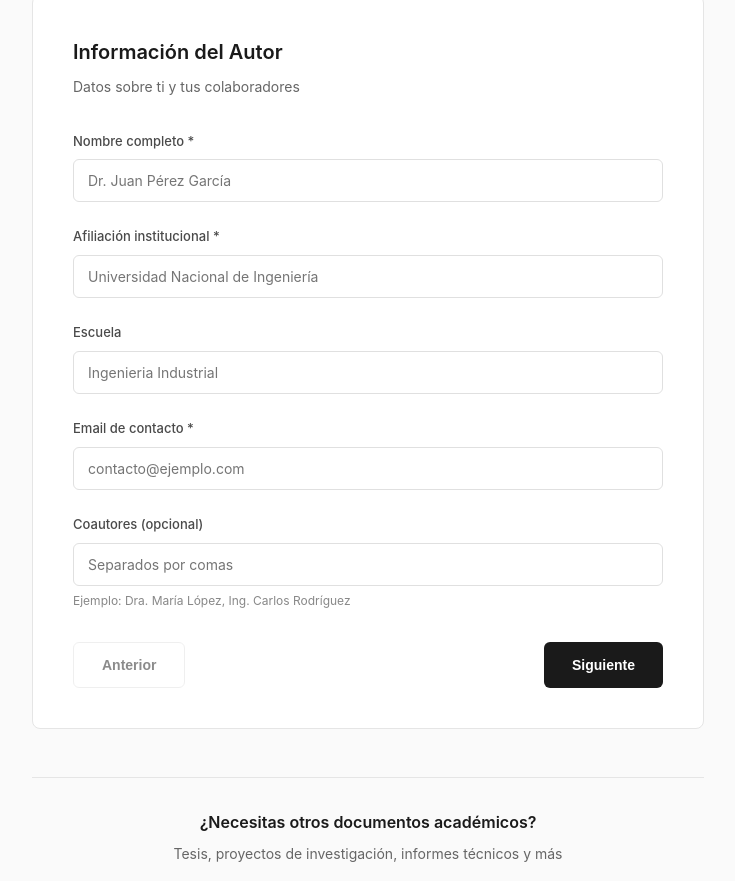
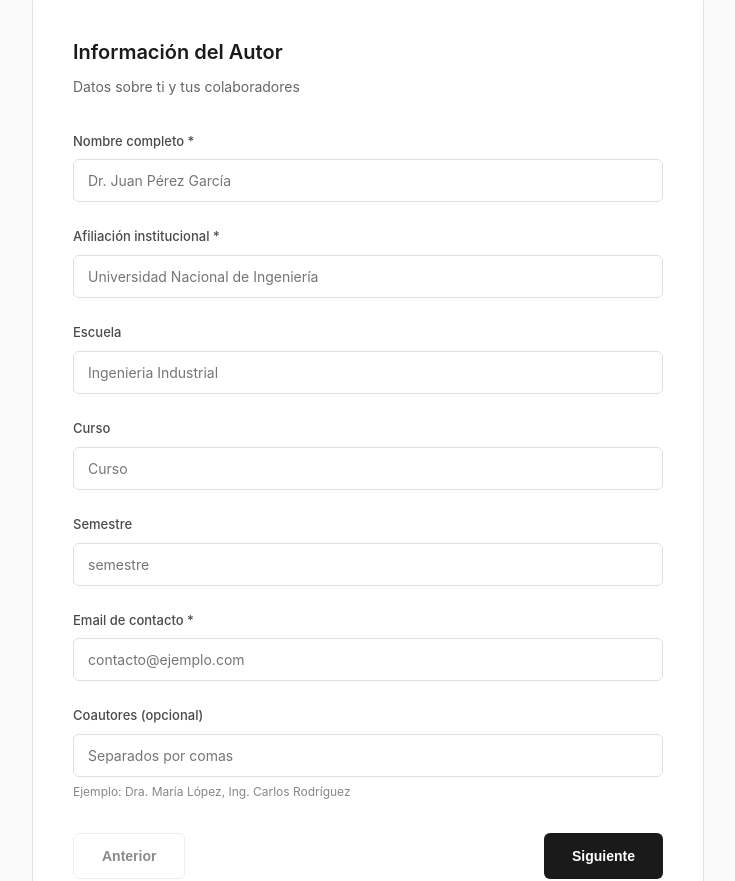
Before and after one commit to elisa-rivadeneira/smartchatix-web, a plain HTML site: page generador_articulos_cientificos.html in a window 1280 px wide. Shown: the part 344-1225 px from the top of the page, without its empty margins (272-1007 px from the left). Drawn offline with Linux system fonts and the light colour scheme.

Commit message:
generador articulos 5

```diff
--- a/generador_articulos_cientificos.html
+++ b/generador_articulos_cientificos.html
@@ -544,6 +544,16 @@
                 </div>
 
                 <div class="form-group">
+                    <label>Curso </label>
+                    <input name="curso" placeholder="Curso" required>
+                </div>
+
+                <div class="form-group">
+                    <label>Semestre </label>
+                    <input name="semestre" placeholder="semestre" required>
+                </div>
+
+                <div class="form-group">
                     <label>Email de contacto *</label>
                     <input name="email" type="email" placeholder="contacto@ejemplo.com" required>
                 </div>
```
